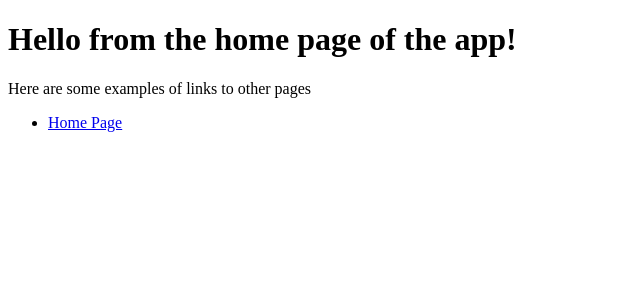
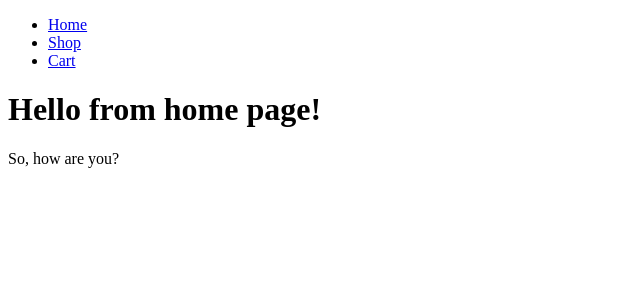
Before and after one commit to GuyMoreno/odin-shoppingCart, a React (Vite) app: page / in a window 1280 px wide. Shown: the top 300 px of the page, without its empty margins (0-640 px from the left). Built offline with nearby package versions, Linux system fonts and the light colour scheme.

Commit message:
added routes and general layout

```diff
--- a/package.json
+++ b/package.json
@@ -12,7 +12,8 @@
   "dependencies": {
     "react": "^19.2.5",
     "react-dom": "^19.2.5",
-    "react-router": "^7.14.1"
+    "react-router": "^7.14.1",
+    "react-router-dom": "^7.14.1"
   },
   "devDependencies": {
     "@eslint/js": "^9.39.4",
--- a/src/App.jsx
+++ b/src/App.jsx
@@ -1,20 +1,13 @@
-import { useState } from "react";
-import { Link } from "react-router";
+// App.jsx
 
-import "./App.css";
+import { Outlet } from "react-router-dom";
+import Navbar from "./components/Navbar";
 
 const App = () => {
   return (
     <div>
-      <h1>Hello from the home page of the app!</h1>
-      <p>Here are some examples of links to other pages</p>
-      <nav>
-        <ul>
-          <li>
-            <Link to="home">Home Page</Link>
-          </li>
-        </ul>
-      </nav>
+      <Navbar />
+      <Outlet />
     </div>
   );
 };
--- /dev/null
+++ b/src/components/Navbar.jsx
@@ -0,0 +1,22 @@
+// Navbar.jsx
+import { Link } from "react-router-dom";
+
+const Navbar = () => {
+  return (
+    <nav>
+      <ul>
+        <li>
+          <Link to="/">Home</Link>
+        </li>
+        <li>
+          <Link to="/shop">Shop</Link>
+        </li>
+        <li>
+          <Link to="/cart">Cart</Link>
+        </li>
+      </ul>
+    </nav>
+  );
+};
+
+export default Navbar;
--- a/src/pages/Cart.jsx
+++ b/src/pages/Cart.jsx
@@ -0,0 +1,13 @@
+// Cart.jsx
+import { Link } from "react-router-dom";
+
+const Cart = () => {
+  return (
+    <>
+      <p>Cart</p>
+      <Link to="/">Click here to go back</Link>
+    </>
+  );
+};
+
+export default Cart;
--- /dev/null
+++ b/src/pages/ErrorPage.jsx
@@ -0,0 +1,15 @@
+// ErrorPage.jsx
+
+import { Link } from "react-router-dom";
+const ErrorPage = () => {
+  return (
+    <div>
+      <h1>Oh no, this route doesn't exist!</h1>
+      <Link to="/">
+        You can go back to the home page by clicking here, though!
+      </Link>
+    </div>
+  );
+};
+
+export default ErrorPage;
--- a/src/pages/Home.jsx
+++ b/src/pages/Home.jsx
@@ -1,4 +1,5 @@
 // Home.jsx
+import { Link } from "react-router-dom";
 const Home = () => {
   return (
     <div>
--- a/src/pages/Shop.jsx
+++ b/src/pages/Shop.jsx
@@ -0,0 +1,12 @@
+// Shop.jsx
+import { Link } from "react-router-dom";
+const Shop = () => {
+  return (
+    <>
+      <p>Shop</p>
+      <Link to="/">Click here to go back</Link>
+    </>
+  );
+};
+
+export default Shop;
--- /dev/null
+++ b/src/routes.jsx
@@ -0,0 +1,31 @@
+import { createBrowserRouter } from "react-router-dom";
+
+import App from "./App";
+import Home from "./pages/Home";
+import Shop from "./pages/Shop";
+import Cart from "./pages/Cart";
+import ErrorPage from "./pages/ErrorPage";
+
+const router = createBrowserRouter([
+  {
+    path: "/",
+    element: <App />,
+    errorElement: <ErrorPage />,
+    children: [
+      {
+        index: true,
+        element: <Home />,
+      },
+      {
+        path: "shop",
+        element: <Shop />,
+      },
+      {
+        path: "cart",
+        element: <Cart />,
+      },
+    ],
+  },
+]);
+
+export default router;
```
Also changed, not shown: src/main.jsx (+4 -15 lines), 1 other file (tests, documents, lock files or other folders).
